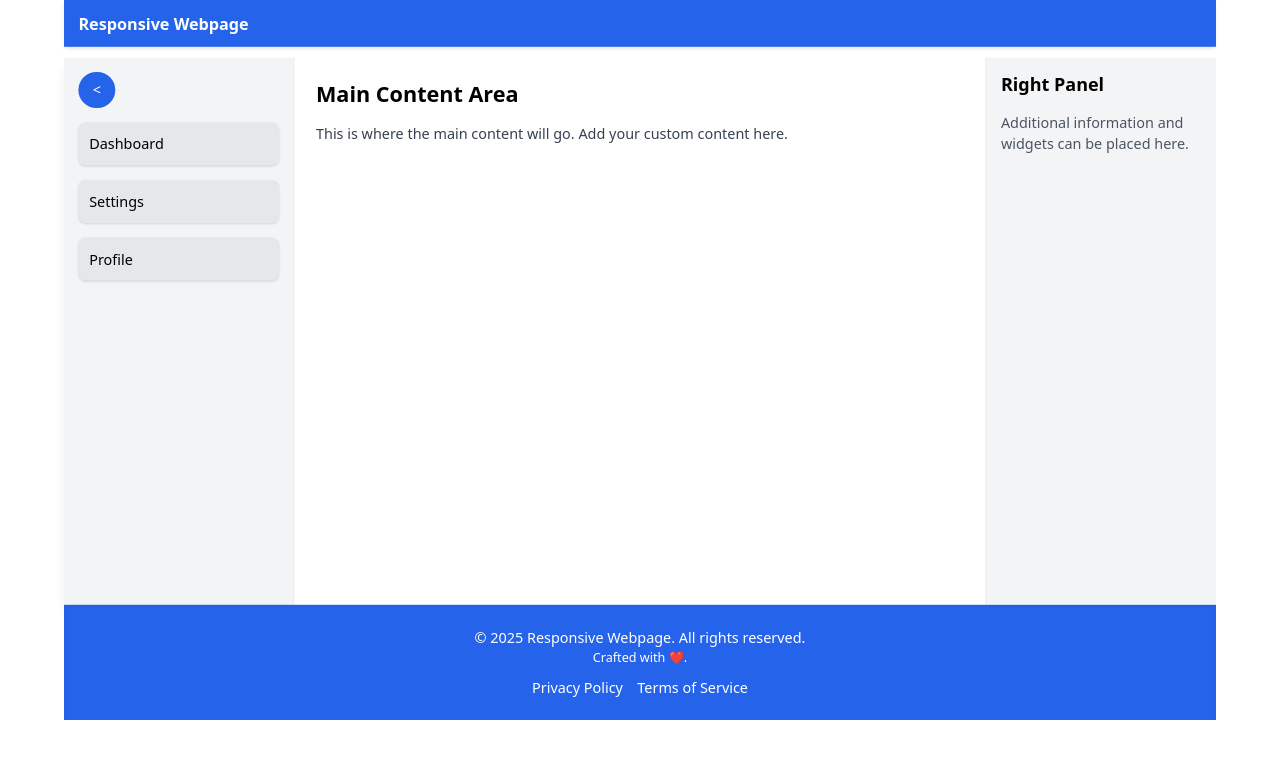
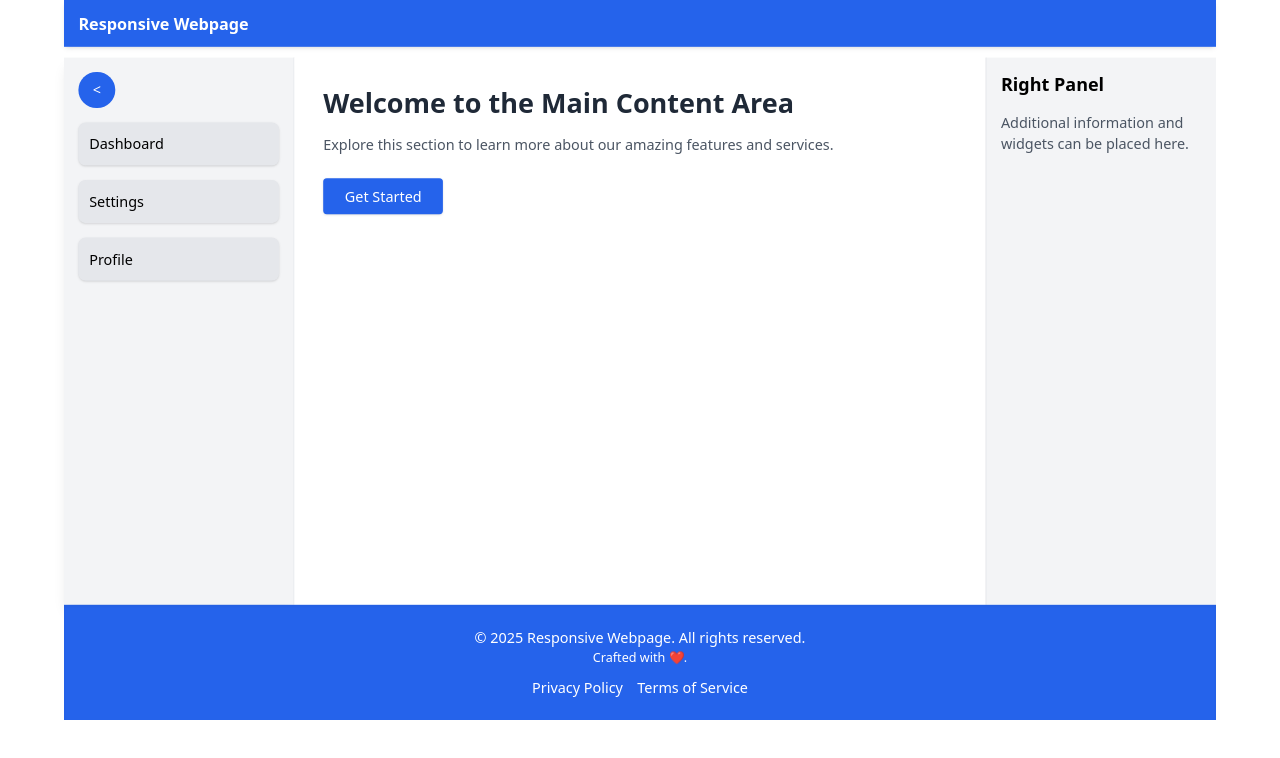
Before and after one commit to vasusharma-code/proj, a React (Create React App) app in the folder frontend/: page / in a window 1280 px wide. Shown: the top 758 px of the page. Built offline with nearby package versions, Linux system fonts and the light colour scheme.

Commit message:
Update MainContent.js

```diff
--- a/frontend/src/components/MainContent.js
+++ b/frontend/src/components/MainContent.js
@@ -1,10 +1,19 @@
+import React from "react";
+
 const MainContent = () => (
-    <div className="flex-1 bg-white p-6">
-      <h2 className="text-2xl font-bold mb-4">Main Content Area</h2>
-      <p className="text-gray-700">
-        This is where the main content will go. Add your custom content here.
+  <div className="flex-1 bg-white p-8 overflow-hidden">
+    <div>
+      <h2 className="text-3xl font-bold mb-4 text-gray-800">
+        Welcome to the Main Content Area
+      </h2>
+      <p className="text-gray-600 leading-relaxed">
+        Explore this section to learn more about our amazing features and services.
       </p>
+      <button className="mt-6 bg-blue-600 text-white px-6 py-2 rounded shadow hover:bg-blue-700">
+        Get Started
+      </button>
     </div>
-  );
+  </div>
+);
 
-  export default MainContent;
+export default MainContent;
```
